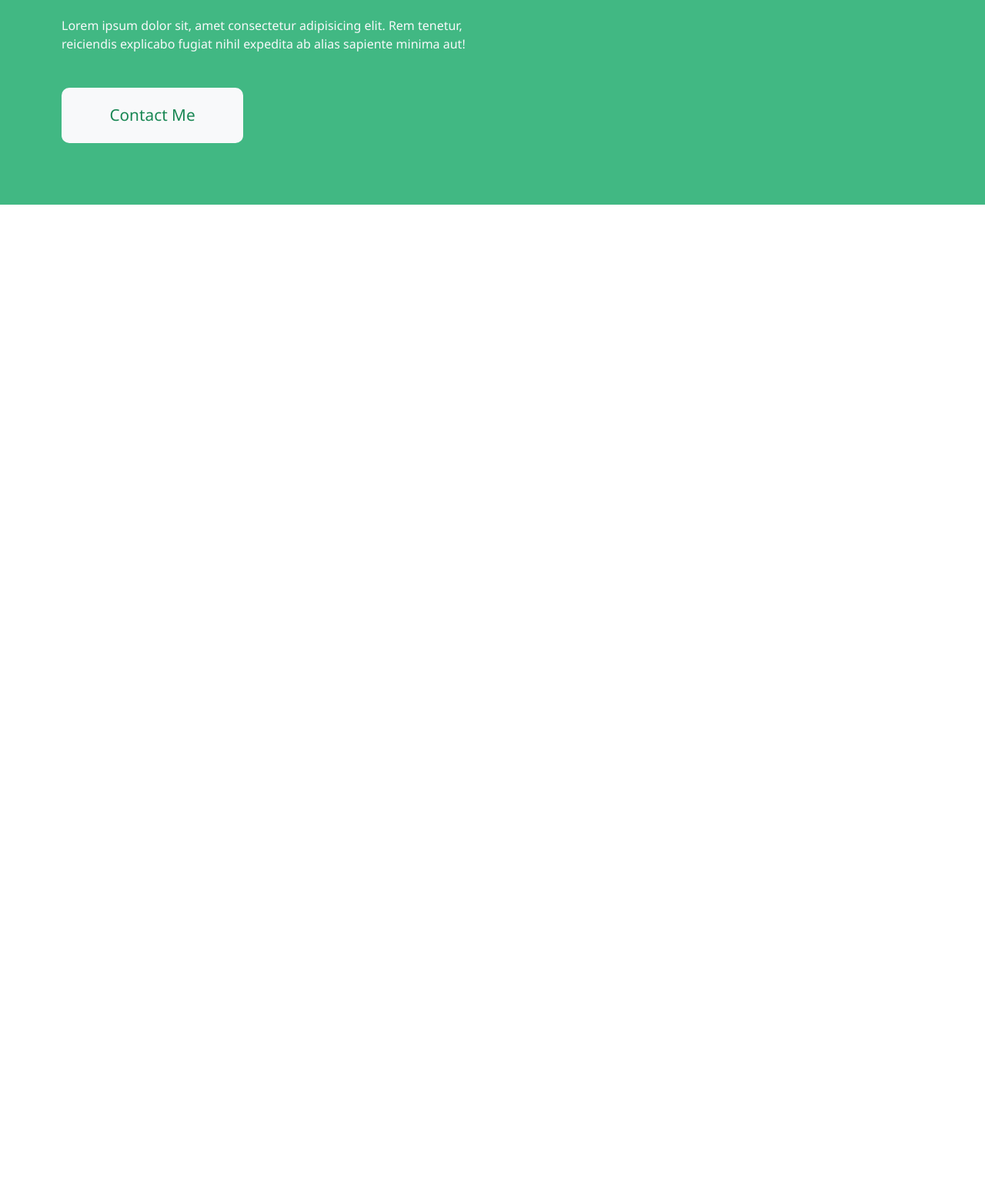
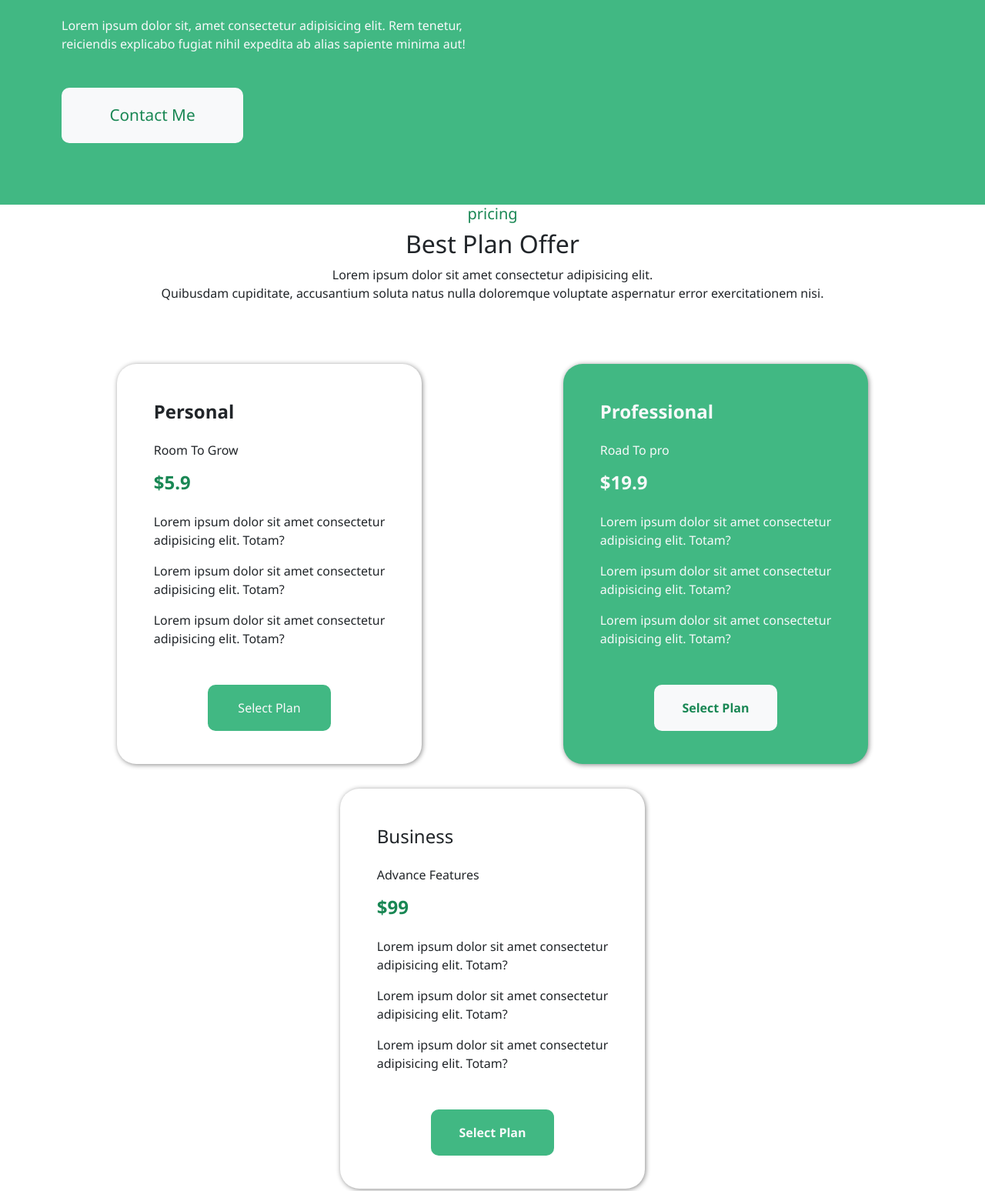
Before and after one commit to ManouBlog/CHALLENGES_WEBSITE_RESPONSIVE_25-09-21, a plain HTML site: page index.html in a window 1280 px wide. Shown: the part 2362-3910 px from the top of the page at 77% size. Before the commit the page ends 2628 px from the top, so only its background shows below. Drawn offline with Linux system fonts and the light colour scheme.

Commit message:
code pour prix

```diff
--- a/index.html
+++ b/index.html
@@ -169,6 +169,59 @@
 **/ -->
 
 
+    <!-- /**
+       * ! PRIX
+**/ -->
+
+
+<div class="container-fluid">
+    <h5 class="text-center text-success">pricing</h5>
+    <h2 class="text-center">Best Plan Offer</h2>
+    <p class="text-center">Lorem ipsum dolor sit amet consectetur adipisicing elit. <br> Quibusdam cupiditate, accusantium soluta natus nulla doloremque voluptate aspernatur error exercitationem nisi.</p>
+   <div class="d-flex flex-wrap  p-0 p-md-5 prix justify-content-between align-items-center">
+       <div class="one">
+        <h4 class="fw-bold">Personal</h4>
+        <p>Room To Grow</p>
+        <h4 class="fw-bold text-success">$5.9</h4>
+        <p>Lorem ipsum dolor sit amet consectetur <br> adipisicing elit. Totam?</p>
+        <p>Lorem ipsum dolor sit amet consectetur <br> adipisicing elit. Totam?</p>
+        <p>Lorem ipsum dolor sit amet consectetur <br> adipisicing elit. Totam?</p>
+        <button class="border-0 text-light">Select Plan</button>
+       </div>
+       <div class="two">
+        <h4 class="text-light fw-bold">Professional</h4>
+        <p class="text-light">Road To pro</p>
+        <h4 class="fw-bold text-light">$19.9</h4>
+        <p class="text-light">Lorem ipsum dolor sit amet consectetur <br> adipisicing elit. Totam?</p>
+        <p class="text-light">Lorem ipsum dolor sit amet consectetur <br> adipisicing elit. Totam?</p>
+        <p class="text-light">Lorem ipsum dolor sit amet consectetur <br> adipisicing elit. Totam?</p>
+        <button class="border-0 text-success bg-light fw-bold">Select Plan</button>
+       </div>
+       <div class="three">
+        <h4>Business</h4>
+        <p>Advance Features</p>
+        <h4 class="fw-bold text-success">$99</h4>
+        <p>Lorem ipsum dolor sit amet consectetur <br> adipisicing elit. Totam?</p>
+        <p>Lorem ipsum dolor sit amet consectetur <br> adipisicing elit. Totam?</p>
+        <p>Lorem ipsum dolor sit amet consectetur <br> adipisicing elit. Totam?</p>
+        <button class="border-0 text-light fw-bold">Select Plan</button>
+       </div>
+   </div>
+</div>
+
+
+
+
+
+
+
+
+
+    <!-- /**
+       * ! PRIX
+**/ -->
+
+
 
     </main>
 <script src="java.js"></script>
--- a/style.css
+++ b/style.css
@@ -534,3 +534,41 @@ ul li:first-child a{
  /**
  * !  style MEDIA QUERIES :400px;
 **/
+
+
+ /**
+ * !  STYLE PRIX
+**/
+
+.prix .one,.prix .two,.prix .three{
+    height: 520px;
+    background:white;
+    box-shadow: 1px 1px 6px rgba(0, 0, 0, 0.466);
+    padding: 3em 3em 3em 3em;
+    border-radius: 25px;
+}
+.prix .two{
+    background: #41B883 ;
+}
+.prix *{
+    margin-bottom:1em;
+}
+.prix button{
+    width: 160px;
+    height: 60px;
+    background:#41B883;
+    padding: 0 .5em;
+    border-radius: 10px;
+    margin-left:50%;
+    transform: translateX(-50%);
+    margin-top: 2em;
+}
+.prix div {
+   margin: 1em auto;
+}
+
+
+
+ /**
+ * !  STYLE PRIX
+**/
```
